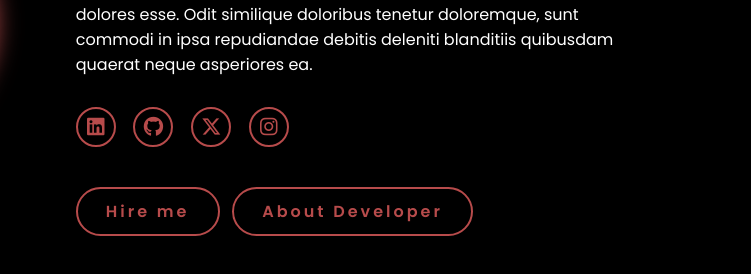
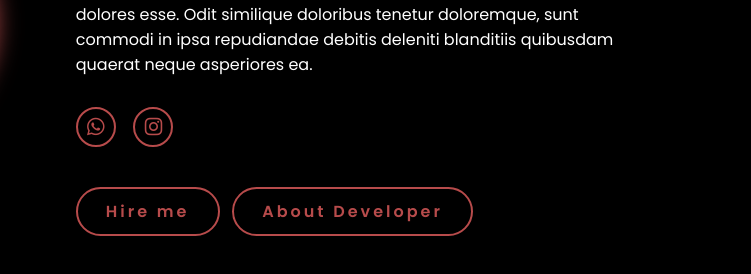
Before and after one commit to ahrarshah123489/ayanportfolio, a plain HTML site: page index.html in a window 1280 px wide. Shown: the part 374-648 px from the top of the page, 529-1280 px from the left. Drawn offline with Linux system fonts and the light colour scheme.

Commit message:
index.html

```diff
--- a/index.html
+++ b/index.html
@@ -7,6 +7,8 @@
   <link rel="stylesheet" href="https://cdnjs.cloudflare.com/ajax/libs/font-awesome/6.5.2/css/all.min.css">
   <link rel="stylesheet" href="style.css">
   <title>Portfolio Website</title>
+     <!-- Favicon -->
+  <link rel="icon" href="https://i.postimg.cc/pr9HJ64S/main.jpg" type="image/jpeg" />
 </head>
 
 <body>
@@ -30,10 +32,8 @@
         Minus labore dolores esse. Odit similique doloribus tenetur doloremque,
         sunt commodi in ipsa repudiandae debitis deleniti blanditiis quibusdam quaerat neque asperiores ea.</p>
       <div class="social-icons">
-        <a href="#"><i class="fa-brands fa-linkedin"></i></a>
-        <a href="#"><i class="fa-brands fa-github"></i></a>
-        <a href="#"><i class="fa-brands fa-x-twitter"></i></a>
-        <a href="#"><i class="fa-brands fa-instagram"></i></a>
+        <a href="https://chat.whatsapp.com/LMwqr7EspJJHjHRvBi0zEw"><i class="fa-brands fa-whatsapp"></i></a>
+        <a href="https://www.instagram.com/ayanx_offical/"><i class="fa-brands fa-instagram"></i></a>
       </div>
       <a href="https://wa.me/923190293314?text=Hello+Ayan" class="btn red-btn">Hire me</a>
       <a href="https://ayan-portfolio-eight.vercel.app/" class="btn red-btn">About Developer</a>
```
